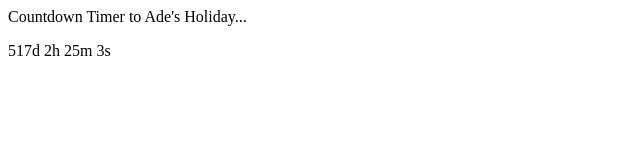
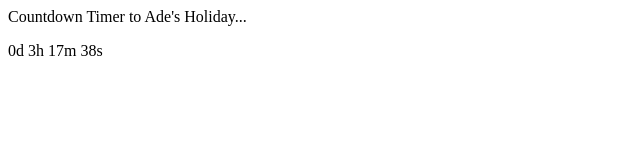
Before and after one commit to schaalar/schaalar.github.io, a plain HTML site: page index.html in a window 1280 px wide. Shown: the full height of the page, 0-640 px from the left. Drawn offline with Linux system fonts and the light colour scheme.

Commit message:
updated to v1.4

```diff
--- a/index.html
+++ b/index.html
@@ -4,7 +4,7 @@
 
 <script>
 // Set the date we're counting down to
-var countDownDate = new Date("Jan 5, 2021 15:37:25").getTime();
+var countDownDate = new Date("Aug 7, 2019 16:30:00").getTime();
 
 // Update the count down every 1 second
 var x = setInterval(function() {
```
